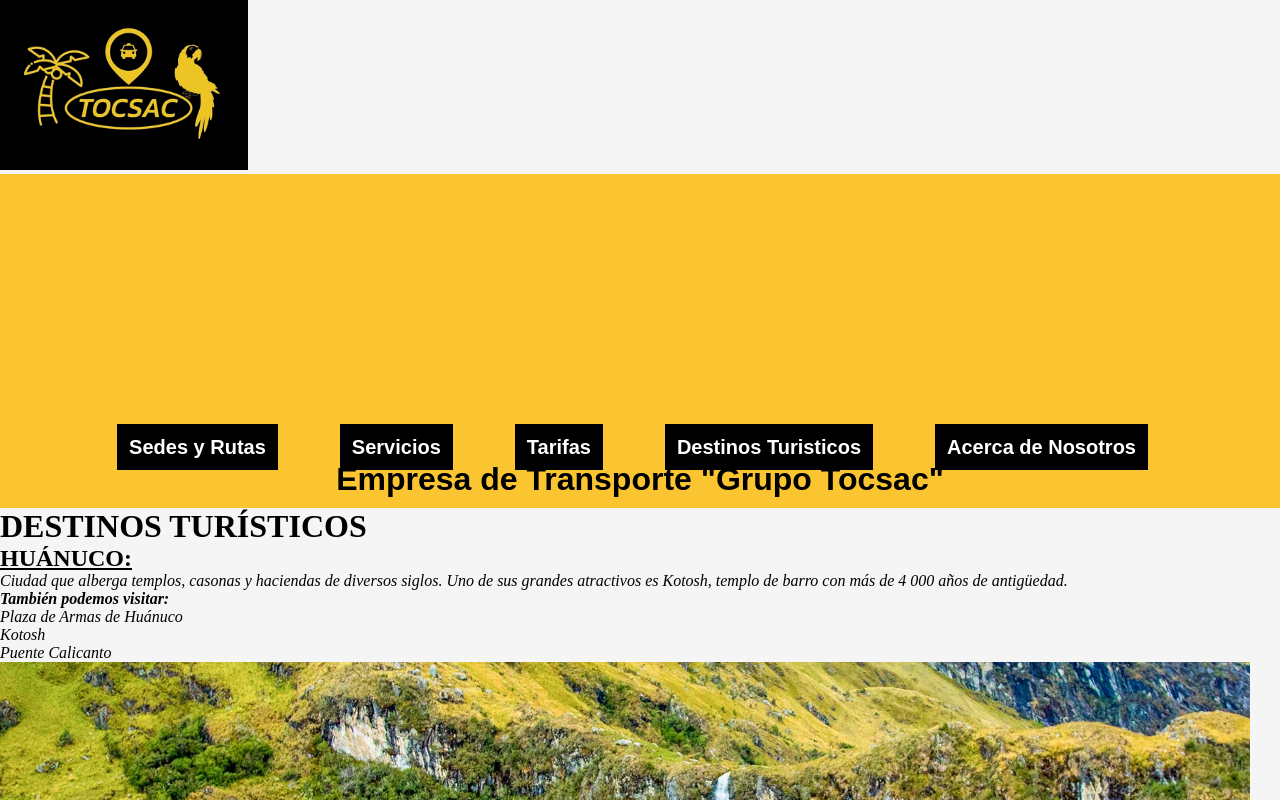
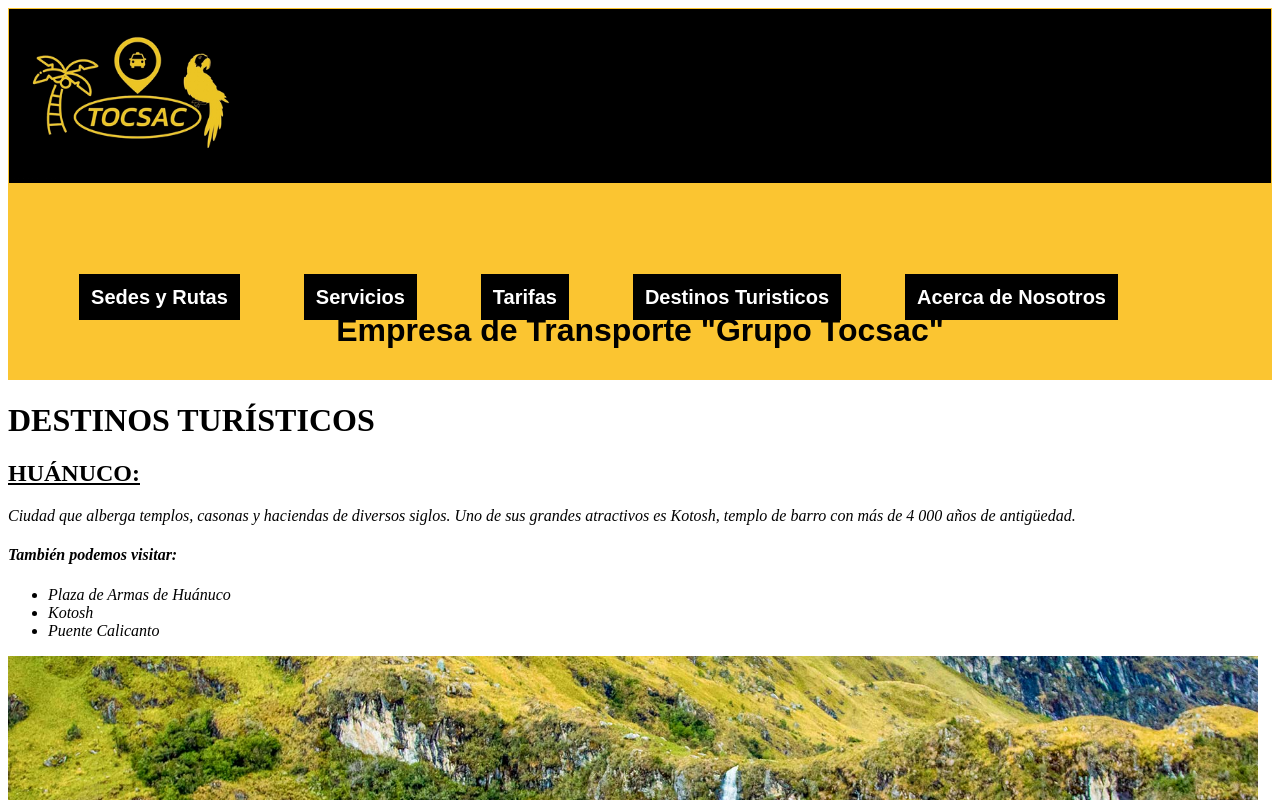
Before and after one commit to alejandrohl5/victoralejandro26, a plain HTML site: page wireframe/neil.html in a window 1280 px wide. Shown: the top 800 px of the page. Drawn offline with Linux system fonts and the light colour scheme.

Commit message:
semana 7.1

```diff
--- a/wireframe/neil.css
+++ b/wireframe/neil.css
@@ -1,40 +1,45 @@
-* {
-    margin: 0px;
-    padding: 0px;
-}
-/* cuerpo */
-body {
-background:whitesmoke;
-    border: 0px solid black;
-    margin: 0px
-}
-.tabla {
+table {
     float: right;
-    margin-top: 260px;
-margin-right: 100px;
+    margin-top: 100px;
+    margin-right: 120px;
 }
 
 .tabla a {
 margin: 30px;
 padding: 9px;
-text-decoration: none;
 color:white;
 font-family:sans-serif;
-text-transform: uppercasIe;
+
 font-size: 20px;
 border: 3px solid black;
+
 }
 
-.clase th a {
-	text-align: none;
+
+.clase a {
+   color: white;
+	text-decoration: none;
 	background: black;
 }
+
 
 .clase a:hover {
     background: #fbc531;
 }
 
-/* subtitulo */
+.navegacion {
+    position: -webkit-sticky;
+    position: sticky;
+    top: 0px;
+}
+
+.division {
+
+    border: 1px groove #fbc531;
+    background: #000000;
+    position: sticky;
+    top: 0px;
+}
 
 .titulo a {
     text-decoration: none;
```
